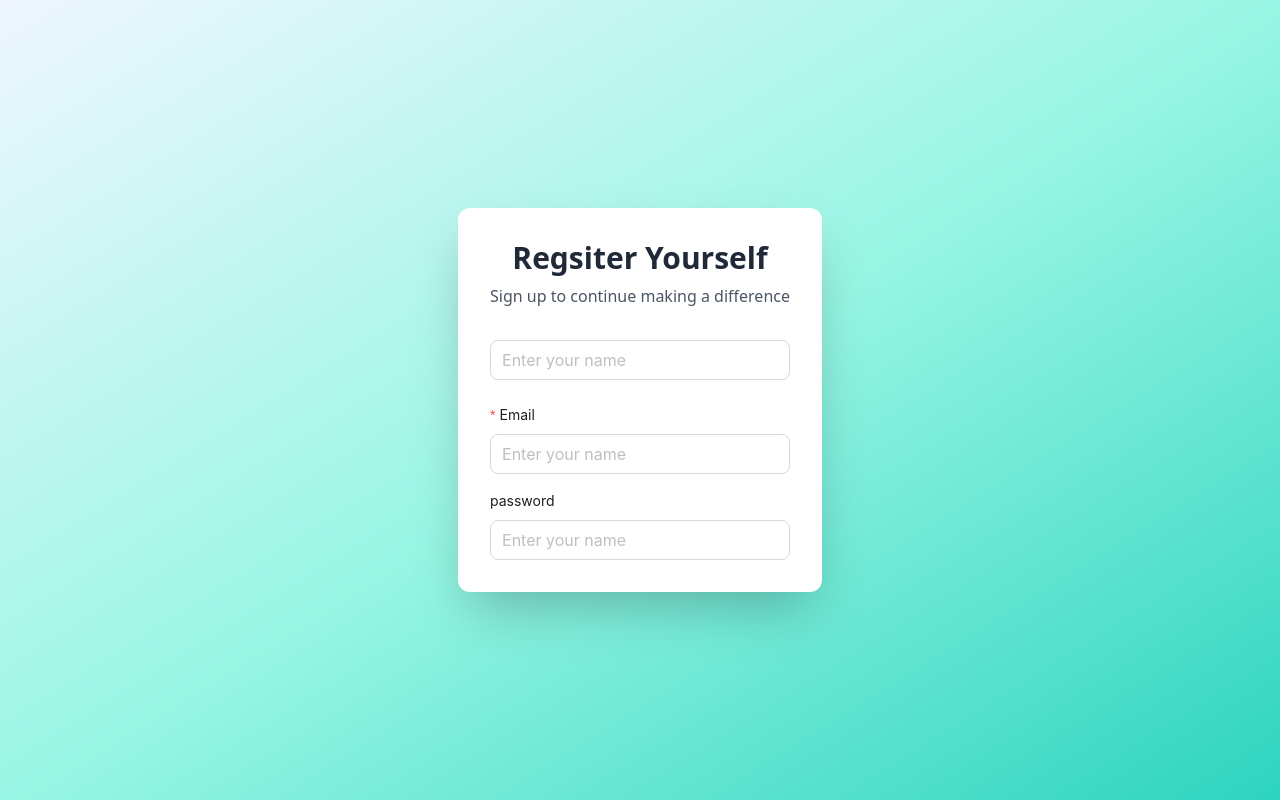
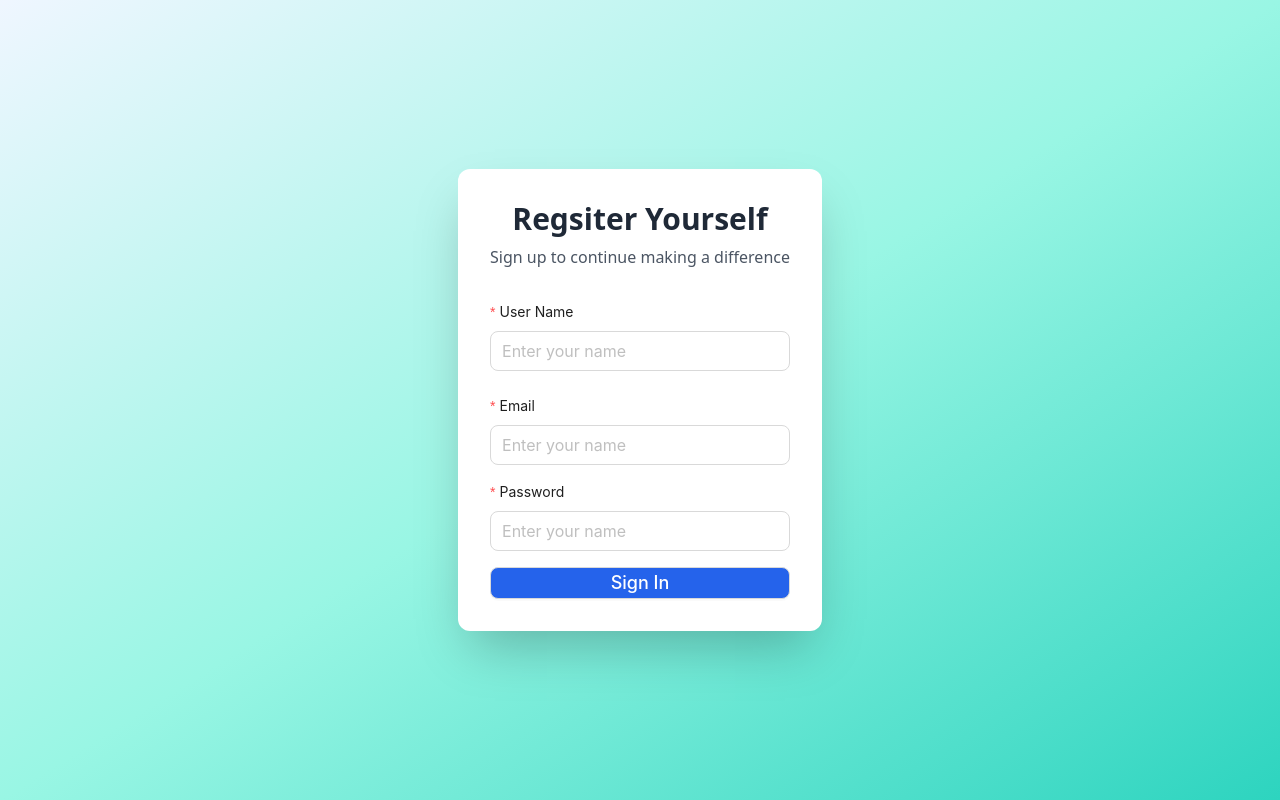
Before and after one commit to 2003devansh/charity_app, a React app in the folder frontend/: page /register in a window 1280 px wide. Built offline with nearby package versions, Linux system fonts and the light colour scheme; the HTML template or start-up script is replaced by a standard one.

Commit message:
feat: update user role to be optional and enhance registration error handling

```diff
--- a/frontend/src/pages/Login.tsx
+++ b/frontend/src/pages/Login.tsx
@@ -1,7 +1,7 @@
 /* eslint-disable @typescript-eslint/no-explicit-any */
 
 import { Button, Form, Input } from "antd";
-import { useAppDispatch } from "../redux/store/hook";
+import { useAppDispatch, useAppSelector } from "../redux/store/hook";
 import { loginAuth } from "../redux/AuthRedux/AuthAction";
 import { useState } from "react";
 import { LoadingComponent } from "../components/LoadingComponent";
@@ -10,21 +10,22 @@ import { Link, useNavigate } from "react-router-dom";
 const Login = () => {
   const dispatch = useAppDispatch();
   const navigate = useNavigate();
-  const [loading, setLoading] = useState(false);
+
+  const loading = useAppSelector((state) => state.auth.authLoginLoader);
+
   const [error, setError] = useState("");
 
   const onFinish = async (values: any) => {
     setError("");
-    setLoading(true);
+
     try {
       const res = await dispatch(loginAuth(values)).unwrap();
+
       localStorage.setItem("token", res.token);
       localStorage.setItem("user", JSON.stringify(res.user));
       navigate("/home");
     } catch (err: any) {
       setError(err?.error || "Login failed. Please try again.");
-    } finally {
-      setLoading(false);
     }
   };
 
--- a/frontend/src/pages/Register.tsx
+++ b/frontend/src/pages/Register.tsx
@@ -1,6 +1,32 @@
-import { Form, Input } from "antd";
+/* eslint-disable @typescript-eslint/no-explicit-any */
+
+import { Button, Form, Input } from "antd";
+import { useState } from "react";
+import { useAppDispatch, useAppSelector } from "../redux/store/hook";
+import { registerAuth } from "../redux/AuthRedux/AuthAction";
+import { LoadingComponent } from "../components/LoadingComponent";
+import { useNavigate } from "react-router-dom";
 
 const Register = () => {
+  const [error, setError] = useState("");
+  const navigate = useNavigate();
+  const loader = useAppSelector((state) => state.auth.authRegisterLoader);
+  const dispatch = useAppDispatch();
+
+  const onFinish = async (values: any) => {
+    console.log("Values=====>", values);
+    setError("");
+    try {
+      const res = await dispatch(registerAuth(values)).unwrap();
+
+      localStorage.setItem("token", res?.token);
+      localStorage.setItem("user", JSON.stringify(res?.user));
+      navigate("/home");
+    } catch (err: any) {
+      setError(err?.error || "Registeration failed. Please try again.");
+    }
+  };
+
   return (
     <div className="min-h-screen bg-gradient-to-br from-blue-50 via-teal-200 to-teal-400 flex items-center justify-center px-4">
       <div className="bg-white p-8 rounded-xl shadow-2xl max-w-md">
@@ -12,9 +38,24 @@ const Register = () => {
             Sign up to continue making a difference
           </p>
         </div>
+        {error && (
+          <div className="mb-4 text-red-600 bg-red-50 border border-red-200 p-3 rounded-md text-sm">
+            {error}
+          </div>
+        )}
 
-        <Form layout="vertical" className="space-y-4">
-          <Form.Item>
+        <Form layout="vertical" className="space-y-4" onFinish={onFinish}>
+          <Form.Item
+            label={"User Name"}
+            name={"name"}
+            rules={[
+              { required: true, message: "User name is required" },
+              {
+                type: "string",
+                message: "Invalid format",
+              },
+            ]}
+          >
             <Input size="large" placeholder="Enter your name" />
           </Form.Item>
           <Form.Item
@@ -33,8 +74,26 @@ const Register = () => {
           >
             <Input size="large" placeholder="Enter your name" />
           </Form.Item>
-          <Form.Item label={"password"}>
+          <Form.Item
+            label={"Password"}
+            name={"password"}
+            rules={[
+              {
+                required: true,
+                message: "Password is Required",
+              },
+            ]}
+          >
             <Input size="large" placeholder="Enter your name" />
+          </Form.Item>
+          <Form.Item>
+            <Button
+              disabled={loader}
+              htmlType="submit"
+              className="w-full bg-blue-600 text-white py-3 rounded-lg font-medium hover:bg-blue-700 transition text-lg"
+            >
+              {loader ? <LoadingComponent /> : "Sign In"}
+            </Button>
           </Form.Item>
         </Form>
       </div>
--- a/frontend/src/redux/AuthRedux/AuthAction.ts
+++ b/frontend/src/redux/AuthRedux/AuthAction.ts
@@ -7,7 +7,7 @@ export const registerAuth = createAsyncThunk(
   "register",
   async (data: any, toolkit) => {
     const response = await AxiosClient({
-      url: "/register",
+      url: "/auth/register",
       type: "POST",
       data,
       toolkit,
@@ -16,7 +16,9 @@ export const registerAuth = createAsyncThunk(
   }
 );
 
-export const loginAuth = createAsyncThunk("login", async (data: any, toolkit) => {
+export const loginAuth = createAsyncThunk(
+  "login",
+  async (data: any, toolkit) => {
     const response = await AxiosClient({
       url: "/auth/login",
       type: "POST",
@@ -24,4 +26,5 @@ export const loginAuth = createAsyncThunk("login", async (data: any, toolkit) =>
       toolkit,
     });
     return response;
-});
+  }
+);
```
Also changed, not shown: 2 other files (tests, documents, lock files or other folders). Lines whose indentation alone changed are shown as unchanged.
